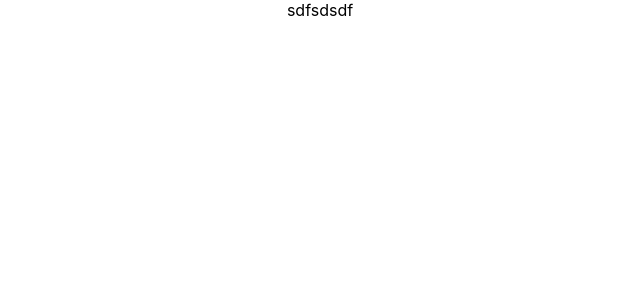
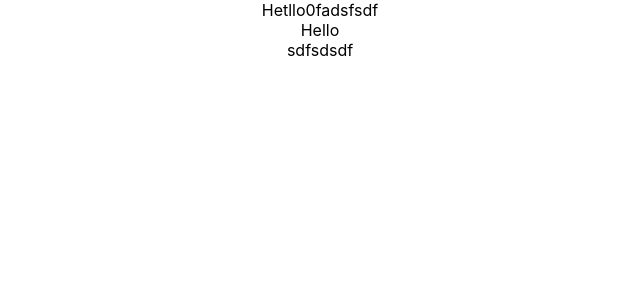
Before and after one commit to koopfolder/340_Calculator-V0, a React (Create React App) app: page / in a window 1280 px wide. Shown: the top 300 px of the page, without its empty margins (320-960 px from the left). Built offline with nearby package versions, Linux system fonts and the light colour scheme; the HTML template or start-up script is replaced by a standard one.

Commit message:
add test

```diff
--- a/src/App.js
+++ b/src/App.js
@@ -1,10 +1,12 @@
 import './App.css';
-import test from './components/test';
+import VzeroCalculator from './components/vzeroCalculator';
+import Test from './components/test';
 
 function App() {
   return (
     <div className="App">
-      <vzeroCalculator/>
+      <VzeroCalculator />
+      <Test />
       sdfsdsdf
     </div>
   );
--- a/src/components/vzeroCalculator.js
+++ b/src/components/vzeroCalculator.js
@@ -1,9 +1,11 @@
 import React from 'react';
 
-export function vzeroCalculator() {
+function vzeroCalculator() {
     return (
         <div>
             Hetllo0fadsfsdf
         </div>
     );
 }
+
+export default vzeroCalculator
```
